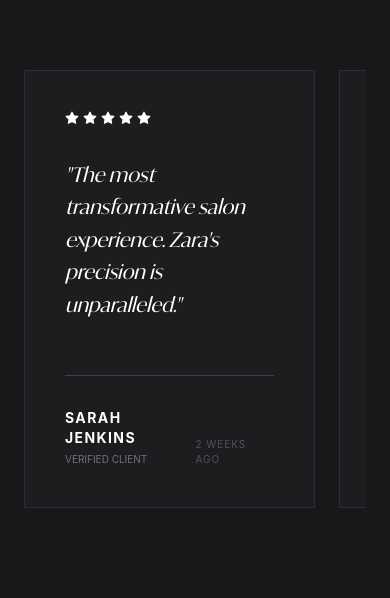
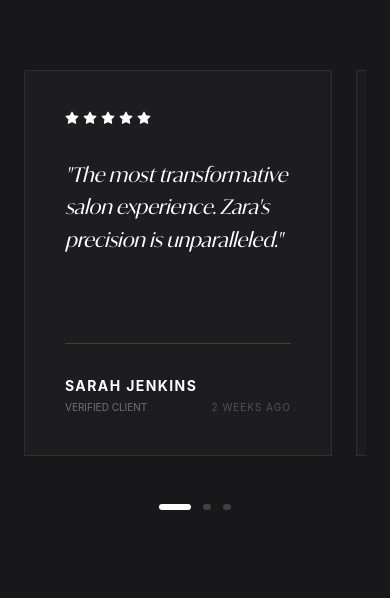
Before and after one commit to rudzie-dev/salon-website, a React (Vite) app: page / in a window 390 px wide. Shown: the part 4773-5371 px from the top of the page. Built offline with nearby package versions, Linux system fonts and the light colour scheme.

Commit message:
Update App.jsx

```diff
--- a/src/App.jsx
+++ b/src/App.jsx
@@ -1,10 +1,10 @@
-import React, { useState, useEffect } from 'react';
+import React, { useState, useEffect, useRef } from 'react';
 import {
   X, Scissors, Star, MapPin, Phone, Mail,
   Instagram, Facebook, ChevronRight, CheckCircle, ArrowRight, Clock
 } from 'lucide-react';
 
-/* --- SHARED DATA --- */
+/* --- DATA --- */
 const SERVICES = [
   { id: 1, name: 'Signature Cut & Style', price: 95, duration: 60, description: 'A precision cut tailored to your face shape, finished with a luxury blowout.' },
   { id: 2, name: 'Balayage & Gloss', price: 210, duration: 180, description: 'Hand-painted highlights for a natural look, including a gloss treatment.' },
@@ -26,7 +26,7 @@ const TESTIMONIALS = [
   { id: 3, name: "Amara Diop", text: "Finally, a salon that masters curly hair. Amara treated my curls with such care.", rating: 5, date: "3 weeks ago" }
 ];
 
-/* --- REUSABLE COMPONENTS --- */
+/* --- UI COMPONENTS --- */
 const Button = ({ children, onClick, variant = 'primary', className = '', ...props }) => {
   const variants = {
     primary: "bg-black text-white hover:bg-zinc-800",
@@ -35,11 +35,7 @@ const Button = ({ children, onClick, variant = 'primary', className = '', ...pro
   };
 
   return (
-    <button
-      onClick={onClick}
-      className={`px-8 py-3 transition-all duration-300 font-medium tracking-wide text-sm uppercase relative overflow-hidden group ${variants[variant]} ${className}`}
-      {...props}
-    >
+    <button onClick={onClick} className={`px-8 py-3 transition-all duration-300 font-medium tracking-wide text-sm uppercase relative overflow-hidden group ${variants[variant]} ${className}`} {...props}>
       <span className="relative z-10">{children}</span>
       <div className="absolute top-0 -inset-full h-full w-1/2 z-5 block transform -skew-x-12 bg-gradient-to-r from-transparent to-white/10 opacity-40 group-hover:animate-shimmer" />
     </button>
@@ -54,7 +50,7 @@ const SectionHeader = ({ title, subtitle, centered = true }) => (
   </div>
 );
 
-/* --- NAVIGATION --- */
+/* --- NAV --- */
 const Navbar = ({ onBookClick }) => {
   const [isScrolled, setIsScrolled] = useState(false);
   const [isOpen, setIsOpen] = useState(false);
@@ -69,26 +65,21 @@ const Navbar = ({ onBookClick }) => {
     document.body.style.overflow = isOpen ? 'hidden' : 'unset';
   }, [isOpen]);
 
-  const navLinks = ['Home', 'Services', 'Stylists', 'Gallery', 'Contact'];
+  const links = ['Home', 'Services', 'Stylists', 'Gallery', 'Contact'];
 
   return (
     <nav className={`fixed top-0 w-full z-[80] transition-all duration-500 ${isScrolled || isOpen ? 'bg-white py-4 shadow-sm' : 'bg-transparent py-6 text-white'}`}>
       <div className="container mx-auto px-6 flex justify-between items-center relative z-[90]">
-        <a href="#home" className={`text-2xl font-serif tracking-widest font-bold transition-colors ${(isScrolled || isOpen) ? 'text-black' : 'text-white'}`}>
-          L U M I È R E
-        </a>
+        <a href="#home" onClick={() => setIsOpen(false)} className={`text-2xl font-serif tracking-widest font-bold transition-colors ${(isScrolled || isOpen) ? 'text-black' : 'text-white'}`}>L U M I È R E</a>
 
         <div className="hidden md:flex items-center space-x-8">
-          {navLinks.map((l) => (
+          {links.map((l) => (
             <a key={l} href={`#${l.toLowerCase()}`} className={`text-sm uppercase tracking-wide font-medium nav-link-grow ${isScrolled ? 'text-zinc-800' : 'text-white'}`}>{l}</a>
           ))}
           <Button onClick={onBookClick} variant={isScrolled ? 'primary' : 'secondary'}>Book Now</Button>
         </div>
 
-        <button
-          className="md:hidden flex flex-col justify-center items-center w-8 h-8 space-y-1.5 focus:outline-none"
-          onClick={() => setIsOpen(!isOpen)}
-        >
+        <button className="md:hidden flex flex-col justify-center items-center w-8 h-8 space-y-1.5 focus:outline-none" onClick={() => setIsOpen(!isOpen)}>
           <span className={`block w-6 h-0.5 transition-all duration-300 ${(isScrolled || isOpen) ? 'bg-black' : 'bg-white'} ${isOpen ? 'rotate-45 translate-y-2' : ''}`} />
           <span className={`block w-6 h-0.5 transition-all duration-300 ${(isScrolled || isOpen) ? 'bg-black' : 'bg-white'} ${isOpen ? 'opacity-0' : 'opacity-100'}`} />
           <span className={`block w-6 h-0.5 transition-all duration-300 ${(isScrolled || isOpen) ? 'bg-black' : 'bg-white'} ${isOpen ? '-rotate-45 -translate-y-2' : ''}`} />
@@ -97,19 +88,17 @@ const Navbar = ({ onBookClick }) => {
 
       <div className={`fixed inset-0 bg-white z-[85] flex flex-col items-center justify-center transition-transform duration-500 ease-in-out ${isOpen ? 'translate-y-0' : '-translate-y-full'}`}>
         <div className="flex flex-col items-center space-y-8">
-          {navLinks.map((l, i) => (
+          {links.map((l, i) => (
             <a key={l} href={`#${l.toLowerCase()}`} onClick={() => setIsOpen(false)} className={`text-4xl font-serif text-black hover:text-zinc-500 ${isOpen ? `animate-link delay-${i+1}` : ''}`}>{l}</a>
           ))}
-          <div className={`${isOpen ? 'animate-link delay-5' : ''} pt-6`}>
-            <Button onClick={() => { setIsOpen(false); onBookClick(); }} className="w-64">Book Now</Button>
-          </div>
+          <div className={`${isOpen ? 'animate-link delay-5' : ''} pt-6`}><Button onClick={() => { setIsOpen(false); onBookClick(); }} className="w-64">Book Now</Button></div>
         </div>
       </div>
     </nav>
   );
 };
 
-/* --- BOOKING SYSTEM --- */
+/* --- BOOKING MODAL --- */
 const BookingModal = ({ isOpen, onClose }) => {
   const [step, setStep] = useState(1);
   const [bookingData, setBookingData] = useState({ service: null, stylist: null, date: null, time: null });
@@ -126,7 +115,6 @@ const BookingModal = ({ isOpen, onClose }) => {
           <div><h3 className="font-serif text-2xl">Book Appointment</h3><p className="text-zinc-500 text-sm">Step {step} of 4</p></div>
           <button onClick={reset} className="p-2 hover:bg-zinc-100 rounded-full transition-colors"><X size={20} /></button>
         </div>
-
         <div className="flex-1 p-6 overflow-y-auto custom-scrollbar">
           {step === 1 && (
             <div className="grid gap-3">
@@ -188,13 +176,62 @@ const BookingModal = ({ isOpen, onClose }) => {
             </div>
           )}
         </div>
-
         <div className="p-6 border-t flex justify-between">
           {step > 1 && step < 4 && <button onClick={() => setStep(step - 1)} className="underline text-sm uppercase tracking-widest font-bold">Back</button>}
           {step === 4 && <Button onClick={() => { alert("Booking Confirmed!"); reset(); }} className="w-full">Finalize Booking</Button>}
         </div>
       </div>
     </div>
+  );
+};
+
+/* --- TESTIMONIALS SECTION --- */
+const Testimonials = () => {
+  const [activeIndex, setActiveIndex] = useState(0);
+  const scrollRef = useRef(null);
+
+  const onScroll = () => {
+    if (scrollRef.current) {
+      const { scrollLeft, offsetWidth } = scrollRef.current;
+      const index = Math.round(scrollLeft / offsetWidth);
+      setActiveIndex(index);
+    }
+  };
+
+  const scrollTo = (i) => {
+    if (scrollRef.current) {
+      scrollRef.current.scrollTo({ left: i * scrollRef.current.offsetWidth, behavior: 'smooth' });
+    }
+  };
+
+  return (
+    <section className="py-24 px-6 bg-zinc-900 text-white overflow-hidden">
+      <div className="container mx-auto max-w-6xl">
+        <SectionHeader title="Client Experiences" subtitle="Kind Words" />
+        <div className="relative">
+          <div ref={scrollRef} onScroll={onScroll} className="flex overflow-x-auto pb-12 gap-6 hide-scrollbar snap-x-mandatory scroll-smooth md:grid md:grid-cols-3 md:snap-none">
+            {TESTIMONIALS.map((r) => (
+              <div key={r.id} className="min-w-[90%] md:min-w-0 bg-zinc-800/40 p-10 border border-zinc-700/50 flex flex-col justify-between snap-center">
+                <div>
+                  <div className="flex mb-8">{[...Array(r.rating)].map((_, i) => <Star key={i} size={14} className="fill-current mr-1 text-white" />)}</div>
+                  <p className="text-xl font-serif italic mb-10 leading-relaxed">"{r.text}"</p>
+                </div>
+                <div className="flex justify-between items-end border-t border-zinc-700 pt-8 mt-4">
+                  <div><p className="text-sm uppercase tracking-widest font-bold">{r.name}</p><p className="text-[10px] text-zinc-500 uppercase mt-1">Verified Client</p></div>
+                  <span className="text-[10px] text-zinc-600 uppercase tracking-widest">{r.date}</span>
+                </div>
+              </div>
+            ))}
+          </div>
+          {/* Dots */}
+          <div className="flex justify-center space-x-3 md:hidden">
+            {TESTIMONIALS.map((_, i) => (
+              <button key={i} onClick={() => scrollTo(i)} className={`h-1.5 rounded-full transition-all duration-300 ${activeIndex === i ? 'w-8 bg-white' : 'w-2 bg-zinc-700'}`} />
+            ))}
+          </div>
+        </div>
+      </div>
+    </section>
   );
 };
 
@@ -206,7 +243,6 @@ export default function App() {
       <Navbar onBookClick={() => setIsBookingOpen(true)} />
       <BookingModal isOpen={isBookingOpen} onClose={() => setIsBookingOpen(false)} />
 
-      {/* Hero - Added id="home" here */}
       <section id="home" className="relative h-screen flex items-center justify-center bg-zinc-900 overflow-hidden">
         <img src="https://res.cloudinary.com/dgstbaoic/image/upload/v1765596674/freepik__35mm-film-photography-cinematic-highcontrast-black__58855_ntswml.png" className="absolute inset-0 w-full h-full object-cover opacity-50" alt="Hero" />
         <div className="relative z-10 text-center text-white px-6">
@@ -216,7 +252,6 @@ export default function App() {
         </div>
       </section>
 
-      {/* Services */}
       <section id="services" className="py-24 px-6 bg-zinc-50">
         <div className="container mx-auto max-w-6xl">
           <SectionHeader title="Our Menu" subtitle="Curated Treatments" />
@@ -235,7 +270,6 @@ export default function App() {
         </div>
       </section>
 
-      {/* Stylists */}
       <section id="stylists" className="py-24 px-6 bg-white">
         <div className="container mx-auto max-w-6xl">
           <SectionHeader title="Meet The Experts" subtitle="Our Team" />
@@ -254,28 +288,8 @@ export default function App() {
         </div>
       </section>
 
-      {/* Reviews */}
-      <section className="py-24 px-6 bg-zinc-900 text-white overflow-hidden">
-        <div className="container mx-auto max-w-6xl">
-          <SectionHeader title="Client Experiences" subtitle="Kind Words" />
-          <div className="flex overflow-x-auto pb-10 gap-6 hide-scrollbar md:grid md:grid-cols-3">
-            {TESTIMONIALS.map((r) => (
-              <div key={r.id} className="min-w-[85%] md:min-w-0 bg-zinc-800/40 p-10 border border-zinc-700/50 flex flex-col justify-between">
-                <div>
-                  <div className="flex mb-8">{[...Array(r.rating)].map((_, i) => <Star key={i} size={14} className="fill-current mr-1" />)}</div>
-                  <p className="text-xl font-serif italic mb-10 leading-relaxed">"{r.text}"</p>
-                </div>
-                <div className="flex justify-between items-end border-t border-zinc-700 pt-8 mt-4">
-                  <div><p className="text-sm uppercase tracking-widest font-bold">{r.name}</p><p className="text-[10px] text-zinc-500 uppercase mt-1">Verified Client</p></div>
-                  <span className="text-[10px] text-zinc-600 uppercase tracking-widest">{r.date}</span>
-                </div>
-              </div>
-            ))}
-          </div>
-        </div>
-      </section>
+      <Testimonials />
 
-      {/* Gallery */}
       <section id="gallery" className="grid grid-cols-2 md:grid-cols-4">
         {["v1765596663/freepik__35mm-film-photography-luxury-modern-hair-salon-int__8283_vhnahv.png", "v1765596654/freepik__the-style-is-candid-image-photography-with-natural__8284_cbgbc6.png", "v1765596629/freepik__the-style-is-candid-image-photography-with-natural__8286_e0zz4v.png", "v1765596644/freepik__35mm-film-photography-minimalist-black-display-cab__8285_jwej9v.png"].map((img, i) => (
           <div key={i} className="h-64 md:h-96 overflow-hidden">
@@ -284,7 +298,6 @@ export default function App() {
         ))}
       </section>
 
-      {/* Contact */}
       <section id="contact" className="py-24 px-6 bg-zinc-50">
         <div className="container mx-auto max-w-6xl grid md:grid-cols-2 gap-20">
           <div>
```
